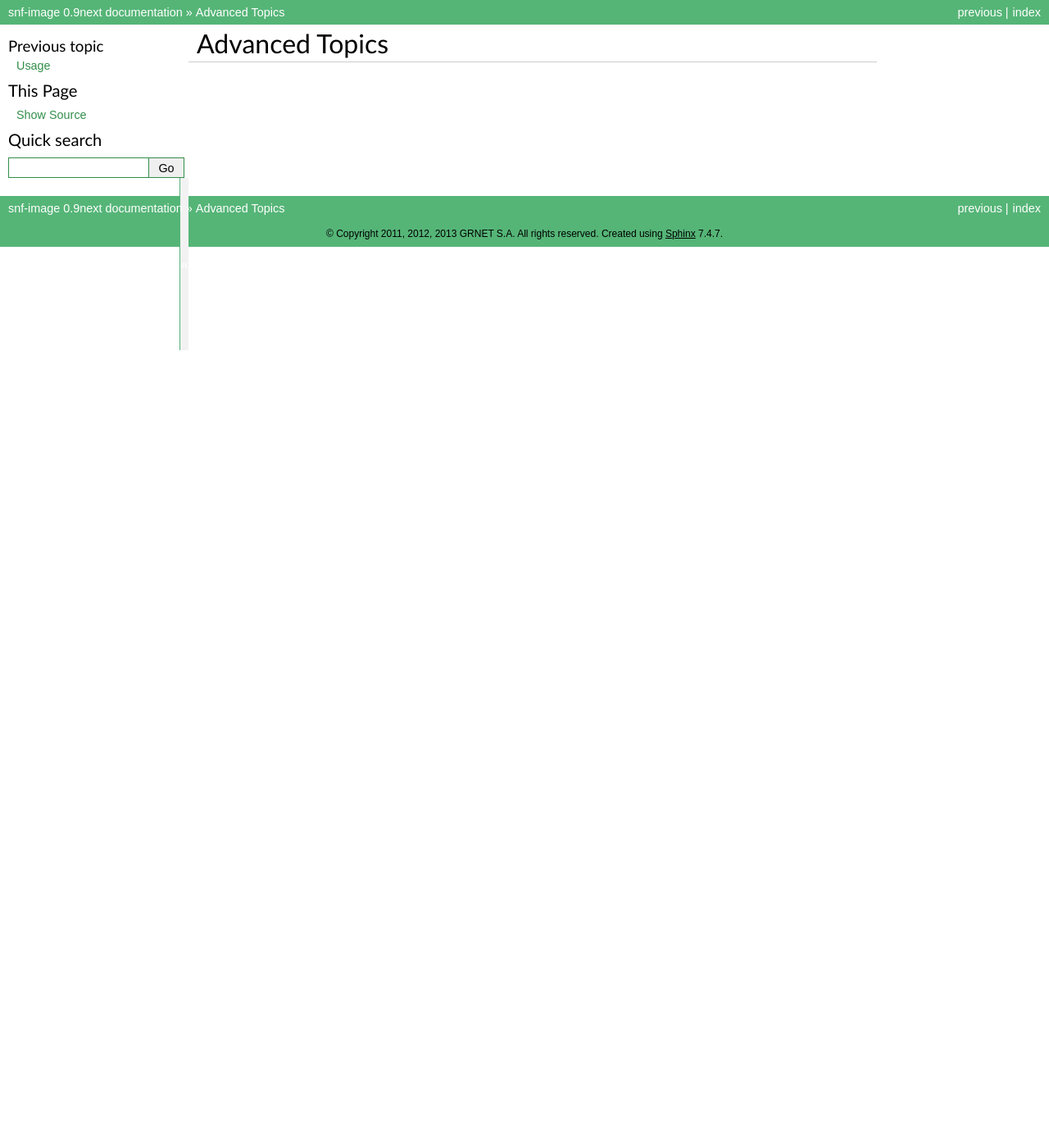
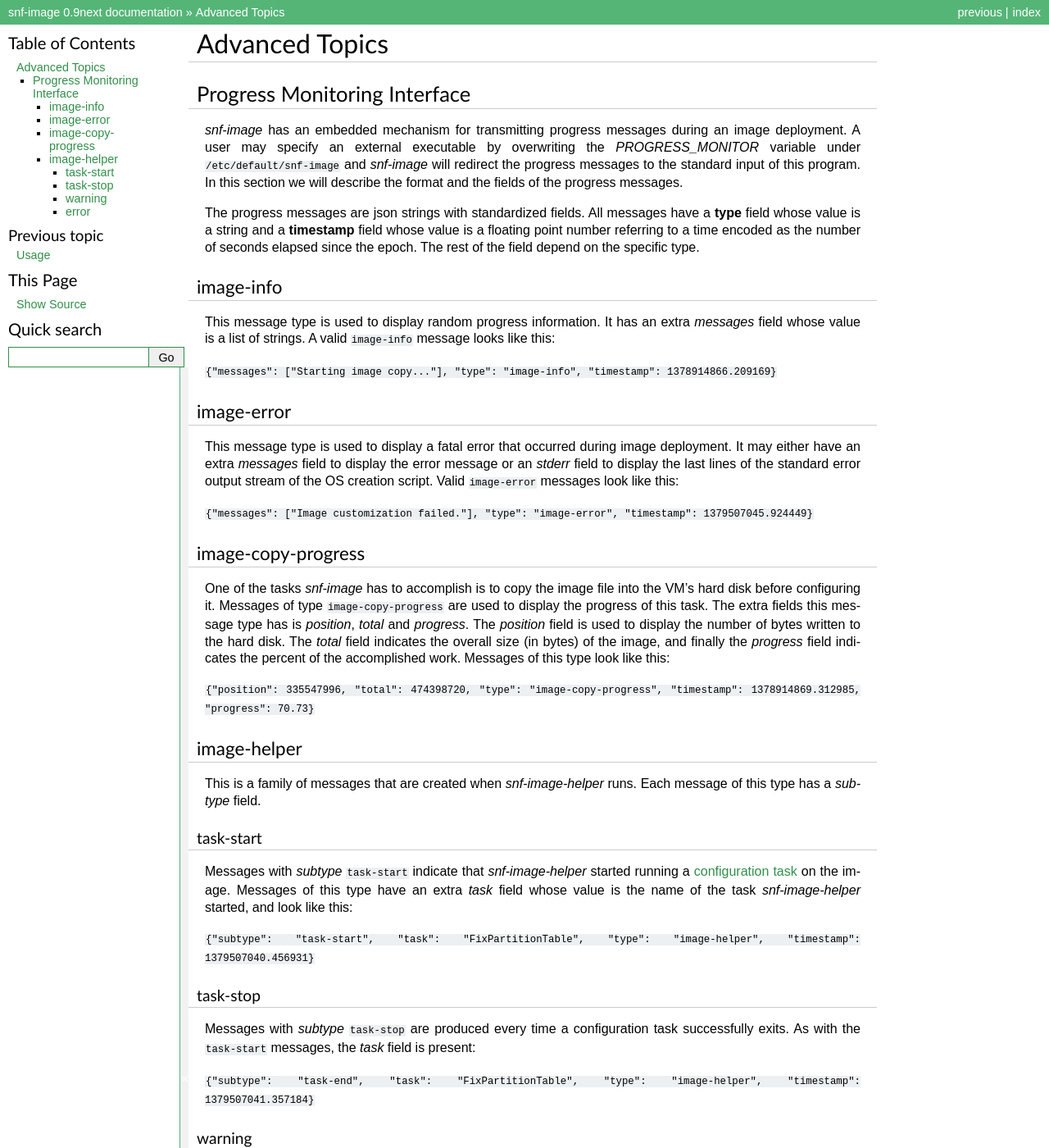
Before and after one commit to grnet/snf-image, a Sphinx documentation site: the page built from docs/advanced.rst, in a window 1280 px wide and 1400 px high. Shown: the whole window at 82% size. Built offline with Sphinx 7.4.7, drawn with Linux system fonts in a browser that asks for light colours; some of the changed text lies outside the part shown.

Commit message:
Add documentation for progressr monitor interface
Also fix various typos

```diff
--- a/docs/advanced.rst
+++ b/docs/advanced.rst
@@ -1,2 +1,96 @@
 Advanced Topics
 ===============
+
+Progress Monitoring Interface
+^^^^^^^^^^^^^^^^^^^^^^^^^^^^^
+
+*snf-image* has an embedded mechanism for transmitting progress messages during
+an image deployment. A user may specify an external executable by overwriting
+the *PROGRESS_MONITOR* variable under ``/etc/default/snf-image`` and
+*snf-image* will redirect the progress messages to the standard input of this
+program. In this section we will describe the format and the fields of the
+progress messages.
+
+The progress messages are json strings with standardized fields. All messages
+have a **type** field whose value is a string and a **timestamp** field whose
+value is a floating point number referring to a time encoded as the number of
+seconds elapsed since the epoch. The rest of the field depend on the specific
+type.
+
+image-info
+++++++++++
+
+This message type is used to display random progress information. It has an
+extra *messages* field whose value is a list of strings. A valid ``image-info``
+message looks like this:
+
+``{"messages": ["Starting image copy..."], "type": "image-info", "timestamp": 1378914866.209169}``
+
+image-error
++++++++++++
+
+This message type is used to display a fatal error that occurred during image
+deployment. It may either have an extra *messages* field to display the error
+message or an *stderr* field to display the last lines of the standard error
+output stream of the OS creation script. Valid ``image-error`` messages look
+like this:
+
+``{"messages": ["Image customization failed."], "type": "image-error", "timestamp": 1379507045.924449}``
+
+image-copy-progress
++++++++++++++++++++
+
+One of the tasks *snf-image* has to accomplish is to copy the image file into
+the VM's hard disk before configuring it. Messages of type
+``image-copy-progress`` are used to display the progress of this task. The extra
+fields this message type has is *position*, *total* and *progress*. The
+*position* field is used to display the number of bytes written to the hard
+disk. The *total* field indicates the overall size (in bytes) of the image, and
+finally the *progress* field indicates the percent of the accomplished work.
+Messages of this type look like this:
+
+``{"position": 335547996, "total": 474398720, "type": "image-copy-progress", "timestamp": 1378914869.312985, "progress": 70.73}``
+
+image-helper
+++++++++++++
+
+This is a family of messages that are created when *snf-image-helper* runs.
+Each message of this type has a *subtype* field.
+
+task-start
+----------
+
+Messages with *subtype* ``task-start`` indicate that *snf-image-helper*
+started running a :ref:`configuration task <image-configuration-tasks>` on the
+image. Messages of this type have an extra *task* field whose value is the
+name of the task *snf-image-helper* started, and look like this:
+
+``{"subtype": "task-start", "task": "FixPartitionTable", "type": "image-helper", "timestamp": 1379507040.456931}``
+
+task-stop
+---------
+
+Messages with *subtype* ``task-stop`` are produced every time a configuration
+task successfully exits. As with the ``task-start`` messages, the *task* field
+is present:
+
+``{"subtype": "task-end", "task": "FixPartitionTable", "type": "image-helper", "timestamp": 1379507041.357184}``
+
+warning
+-------
+
+This messages are produced to display a warning. The actual warning message
+itself is present in the *messages* field:
+
+``{"subtype": "warning", "type": "image-helper", "messages": [" No swap partition defined"], "timestamp": 1379075807.71704}``
+
+error
+-----
+
+The last ``image-helper`` message that may occur is the ``error`` message. As
+with the ``image-error`` messages, either a *messages* field that hosts the
+actual error message or a *stderr* field that hosts the last 10 lines of the
+standard error output stream of *snf-image-helper*. Valid *error* messages look
+like this:
+
+``{"subtype": "error", "type": "image-helper", "messages": ["The image contains a(n) msdos partition table.  For FreeBSD images only GUID Partition Tables are supported."], "timestamp": 1379507910.799365}``
--- a/docs/architecture.rst
+++ b/docs/architecture.rst
@@ -58,6 +58,8 @@ Graphical Representation
 The architecture is presented below:
 
 .. image:: /images/arch.png
+
+.. _image-configuration-tasks:
 
 Image Configuration Tasks
 ^^^^^^^^^^^^^^^^^^^^^^^^^
```
Also changed, not shown: docs/usage.rst (+30 -7 lines).
